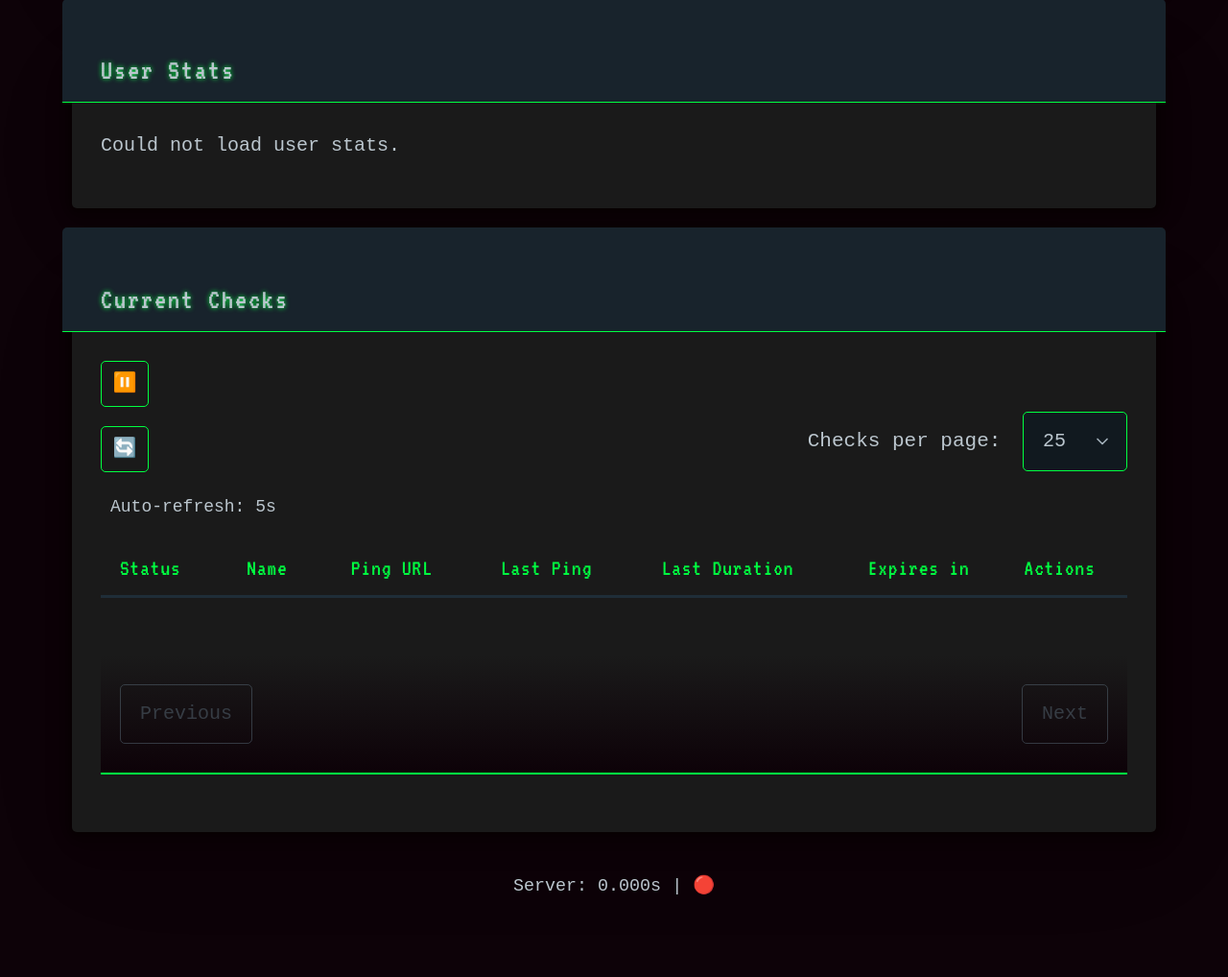
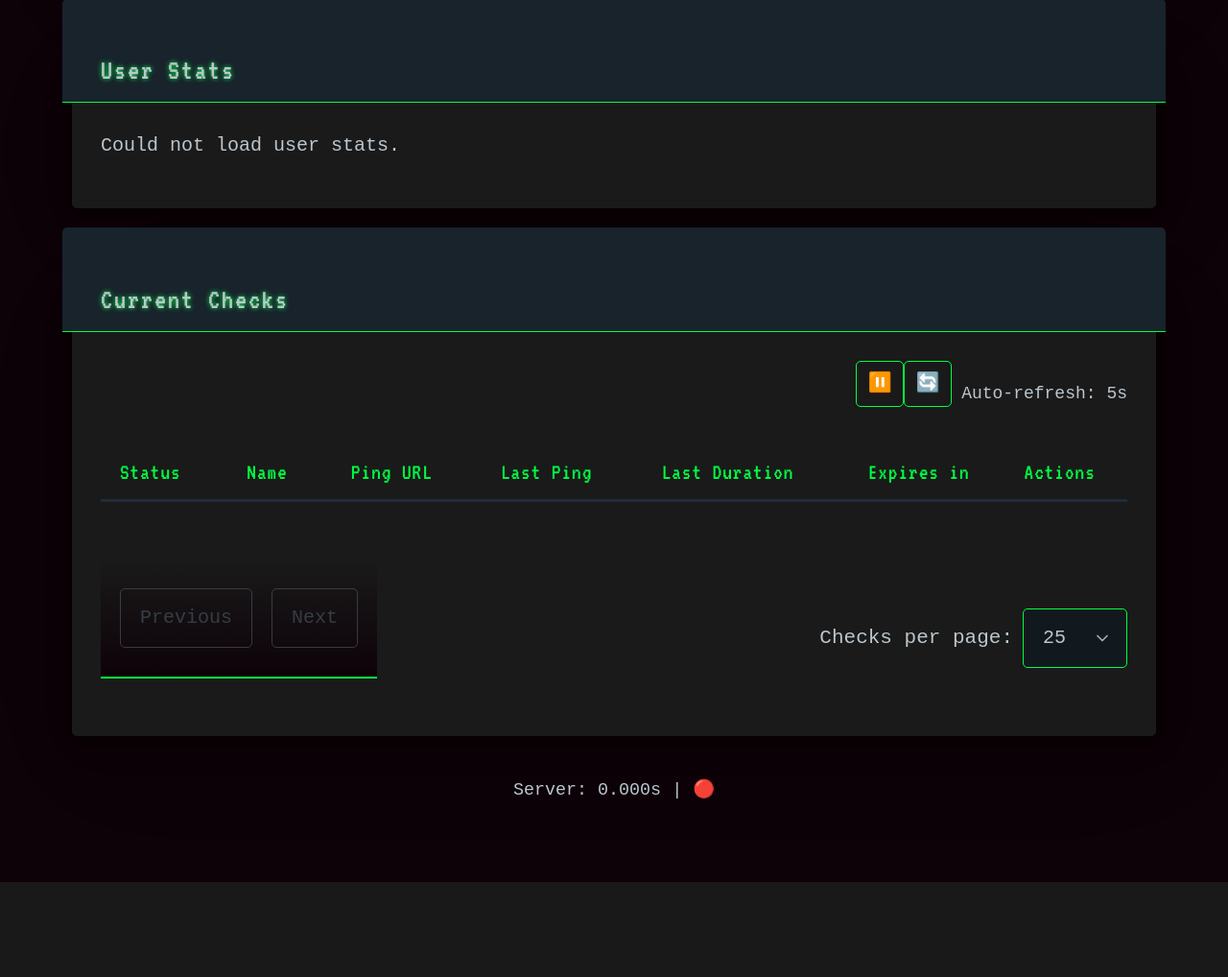
Before and after one commit to fluential/ttr.rip, a FastAPI app: template app/web/templates/dashboard.html in a window 1280 px wide. Shown: the part 1138-2156 px from the top of the page at 96% size. After the commit the page ends 2057 px from the top, so only its background shows below. Run offline with FastAPI, Linux system fonts and the light colour scheme; the template is opened without the code that fills it: most values are stand-ins (such as "Sample title", 1, 10 or a date in 2020); lists and menus that the app fills with data are empty; parts of the project's set-up code (start-up, migrations or seed data) failed here and were passed over.

Commit message:
style: realign refresh controls and page size selector in dashboard templates
Co-authored-by: aider (openai/claude-3.7-sonnet) <aider@aider.chat>

```diff
--- a/app/web/templates/dashboard.html
+++ b/app/web/templates/dashboard.html
@@ -70,22 +70,11 @@
 
 <article>
     <header>Current Checks</header>
-    <div class="refresh-controls" style="display: flex; justify-content: space-between; align-items: center; margin-bottom: 1rem;">
-        <div>
+    <div class="refresh-controls" style="margin-bottom: 1rem; text-align: right;">
+        <div class="refresh-buttons-container">
             <button id="refresh-toggle-btn" class="outline" title="Pause automatic refresh">⏸️</button>
             <button id="manual-refresh-btn" class="outline" title="Refresh now">🔄</button>
             <span id="refresh-status">Auto-refresh: <span id="refresh-countdown">5</span>s</span>
-        </div>
-        <div>
-            <label for="page-size" style="display: inline-block; margin-bottom: 0; margin-right: 0.5rem;">
-                Checks per page:
-            </label>
-            <select id="page-size" style="width: auto; display: inline-block; margin-bottom: 0;">
-                <option value="10">10</option>
-                <option value="25" selected>25</option>
-                <option value="50">50</option>
-                <option value="100">100</option>
-            </select>
         </div>
     </div>
     <figure>
@@ -106,6 +95,7 @@
             </tbody>
         </table>
     </figure>
+    <div class="pagination-container" style="display: flex; justify-content: space-between; align-items: center; margin-top: 1rem;">
         <nav id="pagination-controls" aria-label="pagination">
             <ul>
                 <li><button id="prev-page" class="secondary outline" disabled>Previous</button></li>
@@ -114,6 +104,18 @@
                 <li><button id="next-page" class="secondary outline" disabled>Next</button></li>
             </ul>
         </nav>
+        <div class="page-size-container">
+            <label for="page-size" style="display: inline-block; margin-bottom: 0; margin-right: 0.5rem;">
+                Checks per page:
+            </label>
+            <select id="page-size" style="width: auto; display: inline-block; margin-bottom: 0;">
+                <option value="10">10</option>
+                <option value="25" selected>25</option>
+                <option value="50">50</option>
+                <option value="100">100</option>
+            </select>
+        </div>
+    </div>
 </article>
 
 <script>
@@ -691,7 +693,6 @@
         display: flex;
         justify-content: space-between;
         align-items: center;
-        margin-top: 1rem;
     }
     #pagination-controls ul {
         margin-bottom: 0;
@@ -704,5 +705,16 @@
         padding: 0.4rem;
         width: 2.5rem;
     }
+    .refresh-buttons-container {
+        display: inline-flex;
+        align-items: center;
+    }
+    .pagination-container {
+        margin-top: 1rem;
+    }
+    .page-size-container {
+        display: flex;
+        align-items: center;
+    }
 </style>
 {% endblock %}
```
Also changed, not shown: app/web/templates/admin_dashboard.html (+26 -14 lines). Lines whose indentation alone changed are shown as unchanged.
